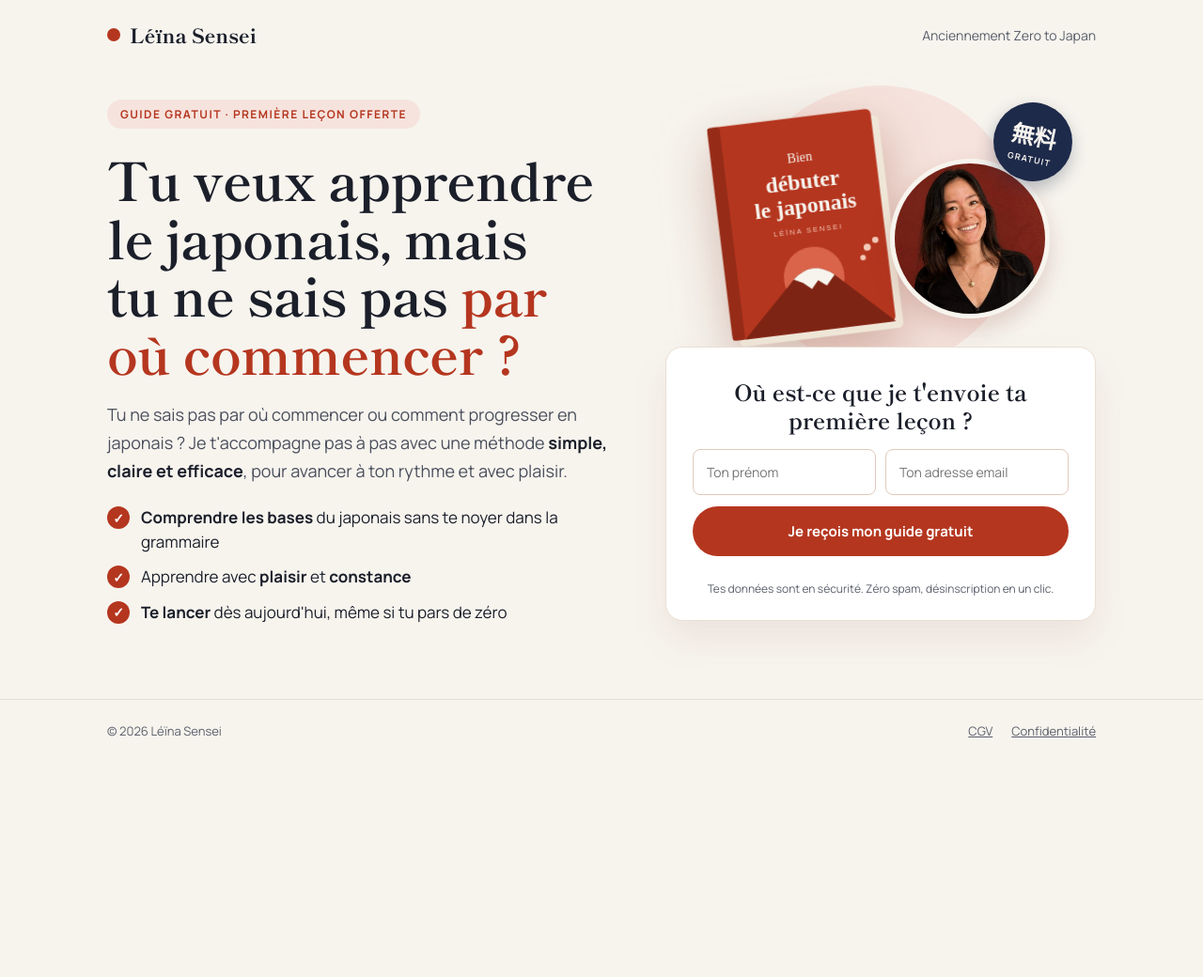
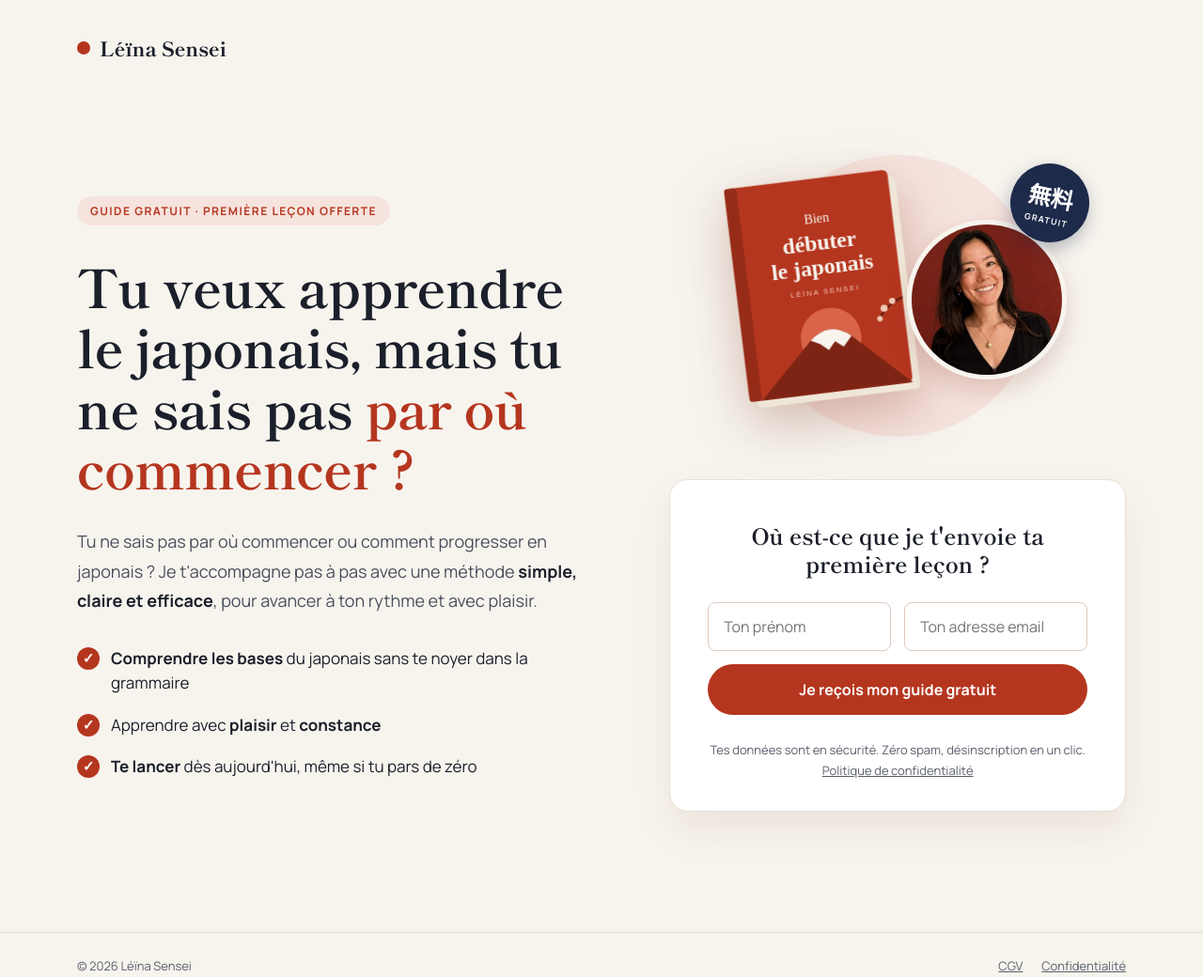
Before and after one commit to mochimedia/leina-sensei-fr, a plain HTML site: page 5-guide-gratuit.html in a window 1280 px wide. Shown: the whole page at 94% size. Before the commit the page ends 811 px from the top, so only its background shows below. Drawn offline with Linux system fonts and the light colour scheme.

Commit message:
Update 5-guide-gratuit.html

```diff
--- a/5-guide-gratuit.html
+++ b/5-guide-gratuit.html
@@ -3,43 +3,54 @@
 <html lang="fr">
 <head>
 <meta charset="UTF-8">
-  <meta name="viewport" content="width=device-width, initial-scale=1.0">
-  <title>Ton guide gratuit pour apprendre le japonais | Léïna Sensei</title>
-  <meta name="description" content="Tu veux apprendre le japonais, mais tu ne sais pas par où commencer ? Reçois ton guide gratuit et avance à ton rythme avec Léïna Sensei.">
+<meta name="viewport" content="width=device-width,initial-scale=1">
+
+<title>Guide gratuit pour apprendre le japonais | Léïna Sensei</title>
+<meta name="description" content="Reçois ton guide gratuit pour apprendre le japonais avec une méthode claire, simple et efficace.">
 
 <link rel="preconnect" href="https://fonts.googleapis.com">
 <link rel="preconnect" href="https://fonts.gstatic.com" crossorigin>
 <link href="https://fonts.googleapis.com/css2?family=Shippori+Mincho:wght@500;700;800&family=Manrope:wght@400;500;600;700&display=swap" rel="stylesheet">
 
 <style>
-    * {
-      box-sizing: border-box;
+:root {
+  --red: #B5361F;
+  --ink: #1B1F2A;
+  --muted: #4A4F5C;
+  --cream: #F7F4EE;
 }
 
-    html {
-      scroll-behavior: smooth;
-    }
+* { box-sizing: border-box; }
+
+html { scroll-behavior: smooth; }
 
 body {
   margin: 0;
-      background: #F7F4EE;
-      color: #1B1F2A;
-      font-family: 'Manrope', sans-serif;
+  background: var(--cream);
+  color: var(--ink);
+  font-family: Manrope, system-ui, sans-serif;
   -webkit-font-smoothing: antialiased;
 }
 
-    h1, h2 {
-      font-family: 'Shippori Mincho', serif;
+h1, h2 { font-family: 'Shippori Mincho', serif; }
+
+a { color: var(--red); }
+
+a:focus-visible,
+input:focus-visible,
+button:focus-visible {
+  outline: 2px solid var(--red);
+  outline-offset: 3px;
 }
 
+/* EN-TÊTE */
+
 .header {
-      max-width: 1100px;
+  max-width: 1180px;
   margin: auto;
-      padding: 22px 24px;
+  padding: 36px 32px;
   display: flex;
   align-items: center;
-      justify-content: space-between;
-      gap: 16px;
 }
 
 .brand {
@@ -51,128 +62,120 @@
   font-weight: 800;
 }
 
-    .brand-dot {
+.dot {
   width: 14px;
   height: 14px;
-      background: #B5361F;
   border-radius: 50%;
+  background: var(--red);
 }
 
-    .header-note {
-      font-size: 14px;
-      color: #5A5F6B;
-    }
+/* SECTION PRINCIPALE */
 
 .hero {
-      max-width: 1100px;
+  max-width: 1180px;
   margin: auto;
-      padding: 32px 24px 80px;
-      display: flex;
-      flex-wrap: wrap;
-      gap: 56px;
+  padding: 72px 32px 128px;
+  display: grid;
+  grid-template-columns: minmax(0,1.1fr) minmax(0,1fr);
+  gap: 96px;
   align-items: center;
 }
 
-    .hero-left {
-      flex: 1 1 480px;
-      min-width: 0;
+.copy {
   display: flex;
   flex-direction: column;
-      gap: 22px;
+  gap: 32px;
+  min-width: 0;
 }
 
 .eyebrow {
   align-self: flex-start;
+  background: #F6E3DD;
+  color: var(--red);
+  padding: 7px 14px;
+  border-radius: 999px;
   font-size: 12px;
   font-weight: 700;
   letter-spacing: .12em;
   text-transform: uppercase;
-      background: #F6E3DD;
-      color: #B5361F;
-      padding: 7px 14px;
-      border-radius: 999px;
 }
 
 h1 {
+  font-size: clamp(36px,4.4vw,56px);
+  line-height: 1.15;
+  letter-spacing: -.01em;
   margin: 0;
-      font-size: clamp(36px, 4.4vw, 56px);
-      font-weight: 700;
-      line-height: 1.1;
-      letter-spacing: -.01em;
 }
 
-    .accent {
-      color: #B5361F;
+h1 em {
+  font-style: normal;
+  color: var(--red);
 }
 
 .intro {
   margin: 0;
   font-size: 18px;
-      line-height: 1.65;
-      color: #4A4F5C;
+  line-height: 1.75;
+  color: var(--muted);
 }
 
-    .intro strong {
-      color: #1B1F2A;
-    }
+.intro strong { color: var(--ink); }
+
+/* BÉNÉFICES */
 
 .benefits {
+  padding: 0;
   margin: 0;
-      padding: 0;
   list-style: none;
   display: flex;
   flex-direction: column;
-      gap: 12px;
+  gap: 18px;
   font-size: 17px;
-      line-height: 1.5;
+  line-height: 1.55;
 }
 
 .benefits li {
   display: flex;
+  align-items: flex-start;
   gap: 12px;
-      align-items: flex-start;
 }
 
 .check {
-      flex-shrink: 0;
+  flex: 0 0 24px;
   width: 24px;
   height: 24px;
+  border-radius: 50%;
+  background: var(--red);
+  color: #fff;
+  display: grid;
+  place-items: center;
+  font-size: 15px;
+  font-weight: 700;
   margin-top: 1px;
-      border-radius: 50%;
-      background: #B5361F;
-      color: white;
-      display: flex;
-      align-items: center;
-      justify-content: center;
-      font-size: 14px;
-      font-weight: 700;
 }
 
-    .hero-right {
-      flex: 1 1 400px;
-      min-width: 0;
-      display: flex;
-      flex-direction: column;
+/* VISUEL */
+
+.visual-column { min-width: 0; }
+
+.visual {
+  height: 320px;
+  position: relative;
+  margin-bottom: 16px;
 }
 
-    .hero-visual {
-      position: relative;
-      height: 300px;
-      margin-bottom: -40px;
-    }
-
-    .visual-circle {
+.circle {
   position: absolute;
   left: 50%;
   top: 44%;
   width: 300px;
   height: 300px;
-      transform: translate(-50%, -50%);
+  transform: translate(-50%,-50%);
+  background: #F6E3DD;
   border-radius: 50%;
-      background: #F6E3DD;
 }
 
-    .guide-cover {
+.cover {
   position: absolute;
   left: 50%;
   top: 10px;
@@ -182,7 +185,7 @@
   filter: drop-shadow(0 18px 28px rgba(120,40,20,.3));
 }
 
-    .photo {
+.portrait {
   position: absolute;
   left: 50%;
   top: 60px;
@@ -190,13 +193,13 @@
   width: 170px;
   height: 170px;
   border-radius: 50%;
-      border: 5px solid #F7F4EE;
+  border: 5px solid var(--cream);
   object-fit: cover;
-      object-position: center 18%;
+  object-position: 50% 18%;
   box-shadow: 0 12px 24px rgba(120,40,20,.18);
 }
 
-    .free-badge {
+.free {
   position: absolute;
   left: 50%;
   top: 0;
@@ -205,126 +208,126 @@
   height: 84px;
   border-radius: 50%;
   background: #1E2A4A;
-      color: #F7F4EE;
+  color: #fff;
   transform: rotate(12deg);
   display: flex;
   flex-direction: column;
+  justify-content: center;
   align-items: center;
-      justify-content: center;
   gap: 2px;
   box-shadow: 0 8px 18px rgba(30,42,74,.3);
 }
 
-    .free-badge strong {
+.free b {
   font-family: 'Shippori Mincho', serif;
   font-size: 24px;
 }
 
-    .free-badge small {
+.free small {
   font-size: 9px;
   font-weight: 700;
   letter-spacing: .14em;
 }
 
+/* FORMULAIRE */
+
 .form-card {
-      position: relative;
-      background: #FFFFFF;
+  background: #fff;
   border: 1px solid #EADFD3;
-      border-radius: 18px;
-      padding: 32px 28px 24px;
+  border-radius: 20px;
+  padding: 44px 40px 32px;
   box-shadow: 0 20px 40px rgba(120,40,20,.08);
+  display: flex;
+  flex-direction: column;
+  gap: 26px;
+  scroll-margin-top: 24px;
 }
 
 .form-card h2 {
-      margin: 0 0 16px;
+  margin: 0;
   text-align: center;
   font-size: 24px;
   line-height: 1.25;
 }
 
 fieldset {
+  border: 0;
   margin: 0;
   padding: 0;
-      border: 0;
+  display: flex;
+  flex-wrap: wrap;
+  gap: 14px;
 }
 
-    .form-fields {
-      display: flex;
-      gap: 10px;
-      margin-bottom: 12px;
+.field {
+  flex: 1 1 180px;
+  min-width: 0;
 }
 
-    .form-fields input {
+input[type=text]:not(.honeypot),
+input[type=email] {
   width: 100%;
-      min-width: 0;
-      padding: 14px;
-      border: 1px solid #E3C8B9;
+  font: 400 16px Manrope,system-ui,sans-serif;
+  border: 1px solid #DCC9BE;
   border-radius: 8px;
-      background: #FFFFFF;
-      font-family: 'Manrope', sans-serif;
-      font-size: 14px;
-      color: #1B1F2A;
+  padding: 14px 16px;
+  min-height: 52px;
+  background: #fff;
+  color: var(--ink);
 }
 
-    .form-fields input:focus {
-      outline: 2px solid #B5361F;
-      outline-offset: 2px;
-    }
-
-    .submit-button {
+button[type=submit] {
+  flex: 1 1 100%;
   width: 100%;
-      padding: 16px 20px;
-      background: #B5361F;
-      color: #FFFFFF;
-      border: none;
+  font: 700 16px Manrope,system-ui,sans-serif;
+  color: #fff;
+  background: var(--red);
+  border: 0;
   border-radius: 999px;
-      font-family: 'Manrope', sans-serif;
-      font-size: 15px;
-      font-weight: 700;
+  padding: 16px 24px;
+  min-height: 52px;
   cursor: pointer;
 }
 
-    .submit-button:hover {
-      background: #962C18;
-    }
+button[type=submit]:hover { background: #8E2A18; }
 
-    .submit-button:disabled {
+button:disabled {
   opacity: .65;
   cursor: wait;
 }
 
-    .privacy-note {
-      margin: 26px 0 0;
+.privacy {
+  margin: 0;
   text-align: center;
-      font-size: 12px;
+  font-size: 13px;
+  line-height: 1.7;
   color: #5A5F6B;
-      line-height: 1.5;
 }
 
-    #ls-guide-message {
-      margin: 12px 0 0;
+.privacy a { color: inherit; }
+
+.message {
+  margin: 0;
   text-align: center;
   font-size: 14px;
 }
 
-    .mobile-cta {
-      display: none;
-    }
+.mobile-cta { display: none; }
 
-    footer {
-      border-top: 1px solid #E4DED2;
-    }
+/* PIED DE PAGE */
+
+footer { border-top: 1px solid #E4DED2; }
 
 .footer-inner {
-      max-width: 1100px;
+  max-width: 1180px;
   margin: auto;
-      padding: 24px;
+  padding: 26px 32px;
   display: flex;
   justify-content: space-between;
   flex-wrap: wrap;
-      gap: 12px;
+  gap: 14px;
+  color: #5A5F6B;
   font-size: 13px;
-      color: #5A5F6B;
 }
 
 .footer-links {
@@ -332,55 +335,69 @@
   gap: 20px;
 }
 
-    .footer-links a {
-      color: #5A5F6B;
+.footer-links a { color: inherit; }
+
+/* TABLETTE */
+
+@media(max-width:900px) {
+  .hero {
+    grid-template-columns: 1fr;
+    gap: 56px;
+    padding: 48px 24px 96px;
   }
 
-    @media (max-width: 640px) {
-      .header-note {
-        display: none;
+  .copy { gap: 26px; }
+
+  .visual-column {
+    max-width: 540px;
+    width: 100%;
+    margin: auto;
+  }
 }
 
+/* MOBILE */
+
+@media(max-width:640px) {
+  .header { padding: 24px 20px; }
+
   .hero {
-        padding: 24px 16px 56px;
-        gap: 32px;
+    padding: 40px 20px 72px;
+    gap: 56px;
   }
 
-      .hero-left {
-        gap: 18px;
+  .copy { gap: 24px; }
+
+  h1 { font-size: clamp(34px,9vw,46px); }
+
+  .intro { font-size: 16px; }
+
+  .benefits { font-size: 16px; }
+
+  .mobile-cta {
+    display: flex;
+    align-items: center;
+    justify-content: center;
+    background: var(--red);
+    color: #fff;
+    text-decoration: none;
+    border-radius: 999px;
+    padding: 16px 24px;
+    min-height: 52px;
+    font-weight: 700;
   }
 
-      .intro {
-        font-size: 16px;
-      }
-
-      .benefits {
-        font-size: 15px;
-      }
-
-      .hero-visual {
+  .visual {
     transform: scale(.82);
     transform-origin: 50% 0;
+    margin-bottom: -36px;
   }
 
   .form-card {
-        padding: 26px 18px 22px;
+    padding: 32px 24px 24px;
+    gap: 24px;
   }
 
-      .form-fields {
-        flex-direction: column;
-      }
-
-      .mobile-cta {
-        display: block;
-        text-align: center;
-        padding: 16px 24px;
-        background: #B5361F;
-        color: white;
-        text-decoration: none;
-        border-radius: 999px;
-        font-weight: 700;
-      }
+  .footer-inner { padding: 24px 20px; }
 }
 </style>
 </head>
@@ -388,43 +405,39 @@
 <body>
 
 <!-- EN-TÊTE -->
+
 <header class="header">
   <div class="brand">
-      <span class="brand-dot"></span>
+    <span class="dot" aria-hidden="true"></span>
     <span>Léïna Sensei</span>
   </div>
-
-    <span class="header-note">
-      Anciennement Zero to Japan
-    </span>
 </header>
 
-  <!-- SECTION PRINCIPALE -->
 <main>
 <section class="hero">
 
-      <!-- TEXTE -->
-      <div class="hero-left">
+<!-- COLONNE GAUCHE -->
+
+<div class="copy">
 
   <span class="eyebrow">
     Guide gratuit · Première leçon offerte
   </span>
 
   <h1>
-          Tu veux apprendre<br>
-          le japonais, mais<br>
-          tu ne sais pas
-          <span class="accent">par où commencer ?</span>
+    Tu veux apprendre le japonais, mais tu ne sais pas
+    <em>par où commencer ?</em>
   </h1>
 
   <p class="intro">
-          Tu ne sais pas par où commencer ou comment progresser
-          en japonais ? Je t'accompagne pas à pas avec une méthode
+    Tu ne sais pas par où commencer ou comment progresser en japonais ?
+    Je t'accompagne pas à pas avec une méthode
     <strong>simple, claire et efficace</strong>,
     pour avancer à ton rythme et avec plaisir.
   </p>
 
   <ul class="benefits">
+
     <li>
       <span class="check" aria-hidden="true">✓</span>
       <span>
@@ -448,6 +461,7 @@
         même si tu pars de zéro
       </span>
     </li>
+
   </ul>
 
   <a class="mobile-cta" href="#formulaire">
@@ -456,24 +470,31 @@
 
 </div>
 
-      <!-- VISUEL ET FORMULAIRE -->
-      <div class="hero-right">
+<!-- COLONNE DROITE -->
 
-        <div class="hero-visual">
+<div class="visual-column">
 
-          <span class="visual-circle" aria-hidden="true"></span>
+  <div class="visual">
+
+    <div class="circle" aria-hidden="true"></div>
 
     <!-- COUVERTURE DU GUIDE -->
+
     <svg
-            class="guide-cover"
+      class="cover"
       role="img"
       aria-label="Couverture du guide Bien débuter le japonais"
       viewBox="0 0 200 260"
       xmlns="http://www.w3.org/2000/svg"
     >
-            <rect x="12" y="14" width="184" height="240" rx="6" fill="#EFE6D8"/>
-            <rect x="4" y="6" width="184" height="240" rx="6" fill="#B5361F"/>
-            <rect x="4" y="6" width="14" height="240" rx="3" fill="#962C18"/>
+      <rect x="12" y="14" width="184" height="240"
+        rx="6" fill="#EFE6D8"/>
+
+      <rect x="4" y="6" width="184" height="240"
+        rx="6" fill="#B5361F"/>
+
+      <rect x="4" y="6" width="14" height="240"
+        rx="3" fill="#962C18"/>
 
       <text x="103" y="56" text-anchor="middle"
         font-family="serif" font-size="15" fill="#F7F4EE">
@@ -500,34 +521,48 @@
 
       <circle cx="103" cy="186" r="34" fill="#D9644A"/>
 
-            <path d="M18 246 L80 186 Q103 166 126 186 L188 246 Z"
-              fill="#7E2414"/>
+      <path
+        d="M18 246 L80 186 Q103 166 126 186 L188 246 Z"
+        fill="#7E2414"
+      />
 
-            <path d="M80 186 Q103 166 126 186 L116 197 L107 190 L99 199 L90 191 Z"
-              fill="#F7F4EE"/>
+      <path
+        d="M80 186 Q103 166 126 186 L116 197 L107 190 L99 199 L90 191 Z"
+        fill="#F7F4EE"
+      />
+
+      <path
+        d="M188 150 Q170 156 160 170"
+        fill="none"
+        stroke="#5A1A0E"
+        stroke-width="2"
+      />
 
       <circle cx="166" cy="160" r="4" fill="#F3C9B8"/>
       <circle cx="176" cy="153" r="3.5" fill="#F3C9B8"/>
       <circle cx="160" cy="171" r="3" fill="#F3C9B8"/>
     </svg>
 
-          <!-- PHOTO -->
+    <!-- PHOTO DE LÉÏNA -->
+
     <img
-            class="photo"
+      class="portrait"
       src="/leina-portrait.png"
       alt="Léïna, ta prof de japonais"
     >
 
     <!-- BADGE GRATUIT -->
-          <div class="free-badge" aria-hidden="true">
-            <strong>無料</strong>
+
+    <div class="free" aria-hidden="true">
+      <b>無料</b>
       <small>GRATUIT</small>
     </div>
 
   </div>
 
   <!-- FORMULAIRE -->
-        <div id="formulaire" class="form-card">
+
+  <div class="form-card" id="formulaire">
 
     <h2>
       Où est-ce que je t'envoie
@@ -537,17 +572,18 @@
     <form id="ls-guide-form">
 
       <input
+        class="honeypot"
         type="text"
         name="website"
         tabindex="-1"
         autocomplete="off"
         aria-hidden="true"
-              style="position:absolute;left:-9999px;opacity:0;pointer-events:none;"
+        style="position:absolute;left:-9999px;opacity:0;pointer-events:none"
       >
 
       <fieldset>
 
-              <div class="form-fields">
+        <div class="field">
           <input
             type="text"
             name="prenom"
@@ -557,7 +593,9 @@
             aria-label="Ton prénom"
             required
           >
+        </div>
 
+        <div class="field">
           <input
             type="email"
             name="email"
@@ -569,65 +607,76 @@
           >
         </div>
 
-              <button class="submit-button" type="submit">
+        <button type="submit">
           Je reçois mon guide gratuit
         </button>
 
       </fieldset>
 
-            <p id="ls-guide-message" role="status" aria-live="polite"></p>
+      <p
+        id="ls-guide-message"
+        class="message"
+        role="status"
+        aria-live="polite"
+      ></p>
 
     </form>
 
-          <p class="privacy-note">
+    <p class="privacy">
       Tes données sont en sécurité.
       Zéro spam, désinscription en un clic.
+      <br>
+      <a href="/confidentialite.html">
+        Politique de confidentialité
+      </a>
     </p>
 
   </div>
 
 </div>
+
 </section>
 </main>
 
 <!-- PIED DE PAGE -->
+
 <footer>
   <div class="footer-inner">
 
     <span>© 2026 Léïna Sensei</span>
 
-      <div class="footer-links">
+    <nav class="footer-links" aria-label="Liens légaux">
       <a href="/cgv.html">CGV</a>
       <a href="/confidentialite.html">Confidentialité</a>
-      </div>
+    </nav>
 
   </div>
 </footer>
 
 <!-- ENVOI DU FORMULAIRE -->
+
 <script>
-    document.getElementById("ls-guide-form")
-      ?.addEventListener("submit", async function(event) {
+document.getElementById('ls-guide-form')
+  .addEventListener('submit', async function(event) {
 
     event.preventDefault();
 
     const form = event.currentTarget;
     const button = form.querySelector('button[type="submit"]');
-        const message = document.getElementById("ls-guide-message");
+    const message = document.getElementById('ls-guide-message');
 
     const prenom = form.elements.prenom.value.trim();
     const email = form.elements.email.value.trim();
 
     button.disabled = true;
-        button.textContent = "Inscription en cours...";
-
-        message.textContent = "";
+    button.textContent = 'Inscription en cours...';
+    message.textContent = '';
 
     try {
-          const response = await fetch("/api/guide-public", {
-            method: "POST",
+      const response = await fetch('/api/guide-public', {
+        method: 'POST',
         headers: {
-              "Content-Type": "application/json"
+          'Content-Type': 'application/json'
         },
         body: JSON.stringify({
           prenom,
@@ -637,27 +686,27 @@
       });
 
       if (!response.ok) {
-            throw new Error("Inscription impossible");
+        throw new Error('Inscription impossible');
       }
 
       form.reset();
 
       message.textContent =
-            "Merci ! Ton inscription a bien été enregistrée.";
+        'Merci ! Ton inscription a bien été enregistrée.';
 
-          message.style.color = "#2e7d32";
+      message.style.color = '#2e7d32';
 
     } catch (error) {
 
       message.textContent =
-            "Une erreur est survenue. Réessaie dans quelques instants.";
+        'Une erreur est survenue. Réessaie dans quelques instants.';
 
-          message.style.color = "#b42318";
+      message.style.color = '#b42318';
 
     } finally {
 
       button.disabled = false;
-          button.textContent = "Je reçois mon guide gratuit";
+      button.textContent = 'Je reçois mon guide gratuit';
 
     }
   });
```
Lines whose indentation alone changed are shown as unchanged.
